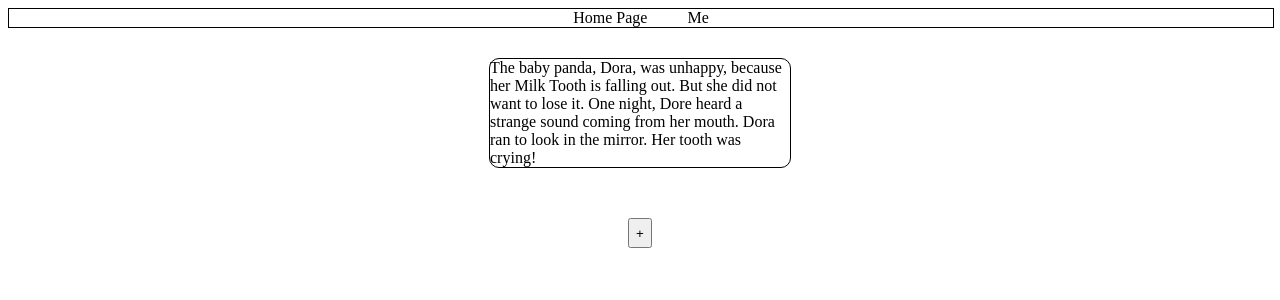
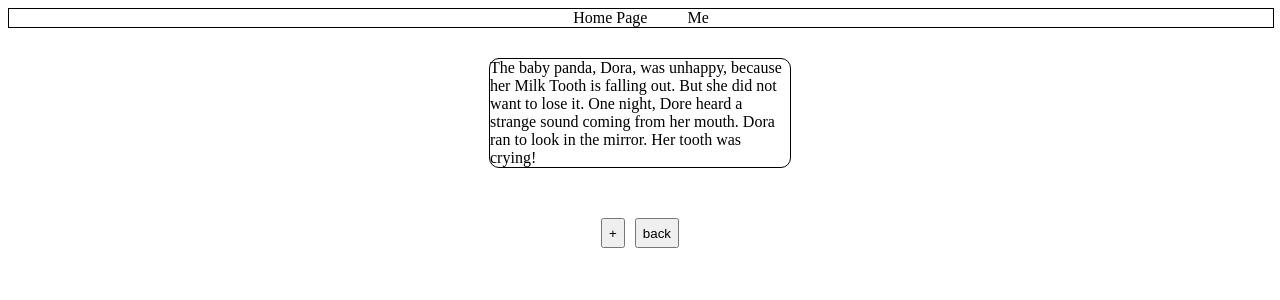
Before and after one commit to WritingAssistant/WritingAssistant, a Vue app: page /#/homepage in a window 1280 px wide. Shown: the top 300 px of the page. Built offline with nearby package versions, Linux system fonts and the light colour scheme.

Commit message:
核心功能初始实现

```diff
--- a/src/pages/HomePage.vue
+++ b/src/pages/HomePage.vue
@@ -2,7 +2,7 @@
   <div>
     <div class="cards">
       <div class="shadowContainer">
-        <p class="shadow" v-for="(box,index) in depth" :key="index"><br><br></p>
+        <p class="shadow" v-for="(box,index) in depth" :key="index"><br></p>
       </div>
     <p class="currentPara">{{ currentPara }}</p>
     </div>
@@ -11,6 +11,7 @@
         {{ para }}
       </p>
       <button class="add" @click="addPara">+</button>
+      <button class="back" @click="back">back</button>
       <textarea
         v-model="newPara"
         placeholder="Editing..."
@@ -89,6 +90,20 @@ export default {
       this.treeIndexes.push(index)
       this.currentPara = this.nextParas[index]
       this.nextParas = this.list.getNextElement(this.depth,this.treeIndexes)
+    },
+    back(){
+      if(this.depth){
+        this.depth--;
+      }
+      if(this.treeIndexes.length>1){
+        this.treeIndexes.pop();
+      }
+      this.list.current = this.list.root
+      for (let i = 0; i < this.depth; i++) { //找到当前浏览位置
+            this.list.current = this.list.current.next[this.treeIndexes[i+1]]
+          }
+      this.currentPara = this.list.current.element;
+      this.nextParas = this.list.getNextElement(this.depth,this.treeIndexes);
     }
   },
 };
@@ -102,11 +117,16 @@ export default {
 .shadow{
   border-top: 1px black solid;
   width: 300px;
-  margin: -20px auto;
+  margin: -17px auto;
   border-radius: 10px;
 }
 .add {
   margin-top: 20px;
+  height: 30px;
+}
+.back{
+  margin-top: 20px;
+  margin-left: 10px;
   height: 30px;
 }
 .finish {
```
